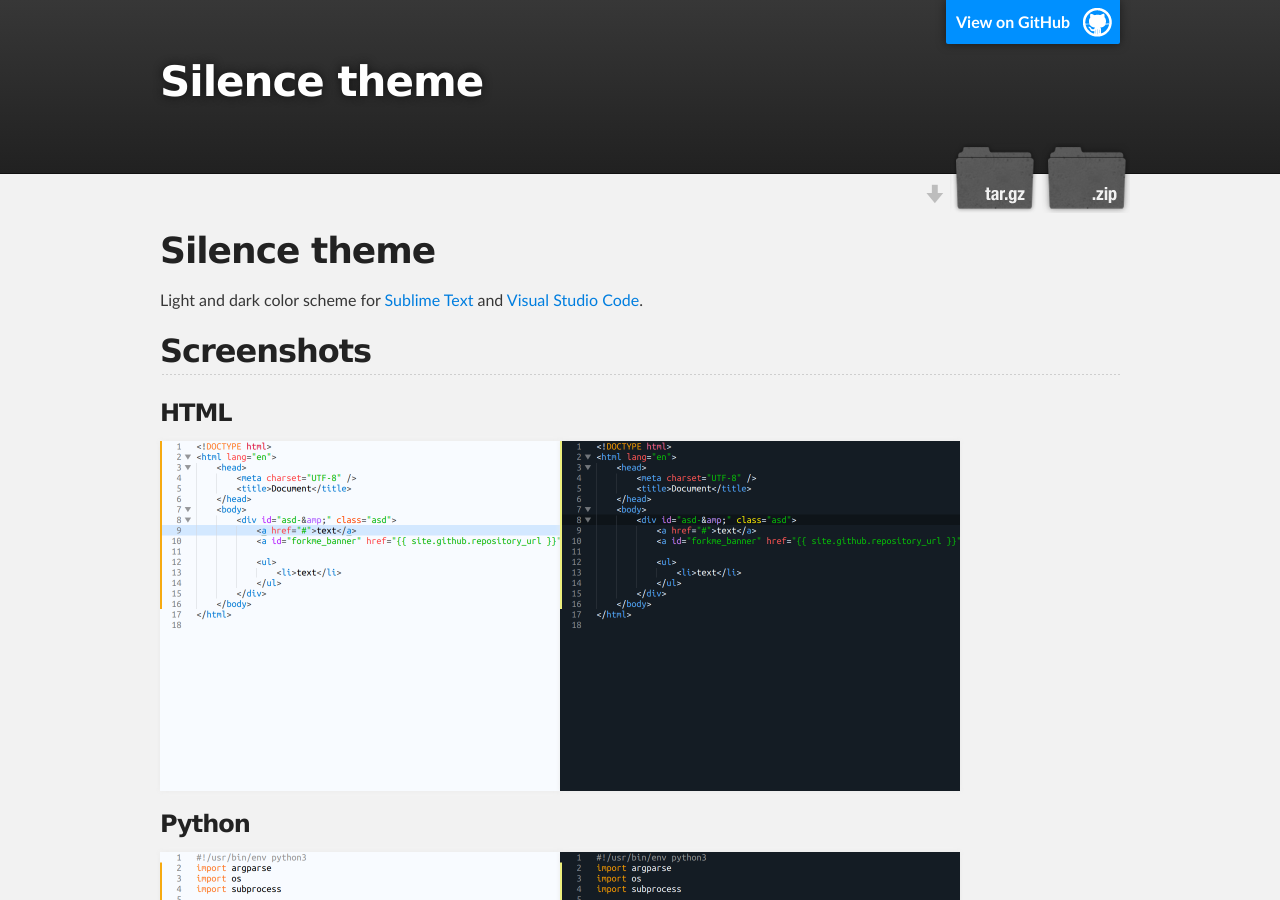
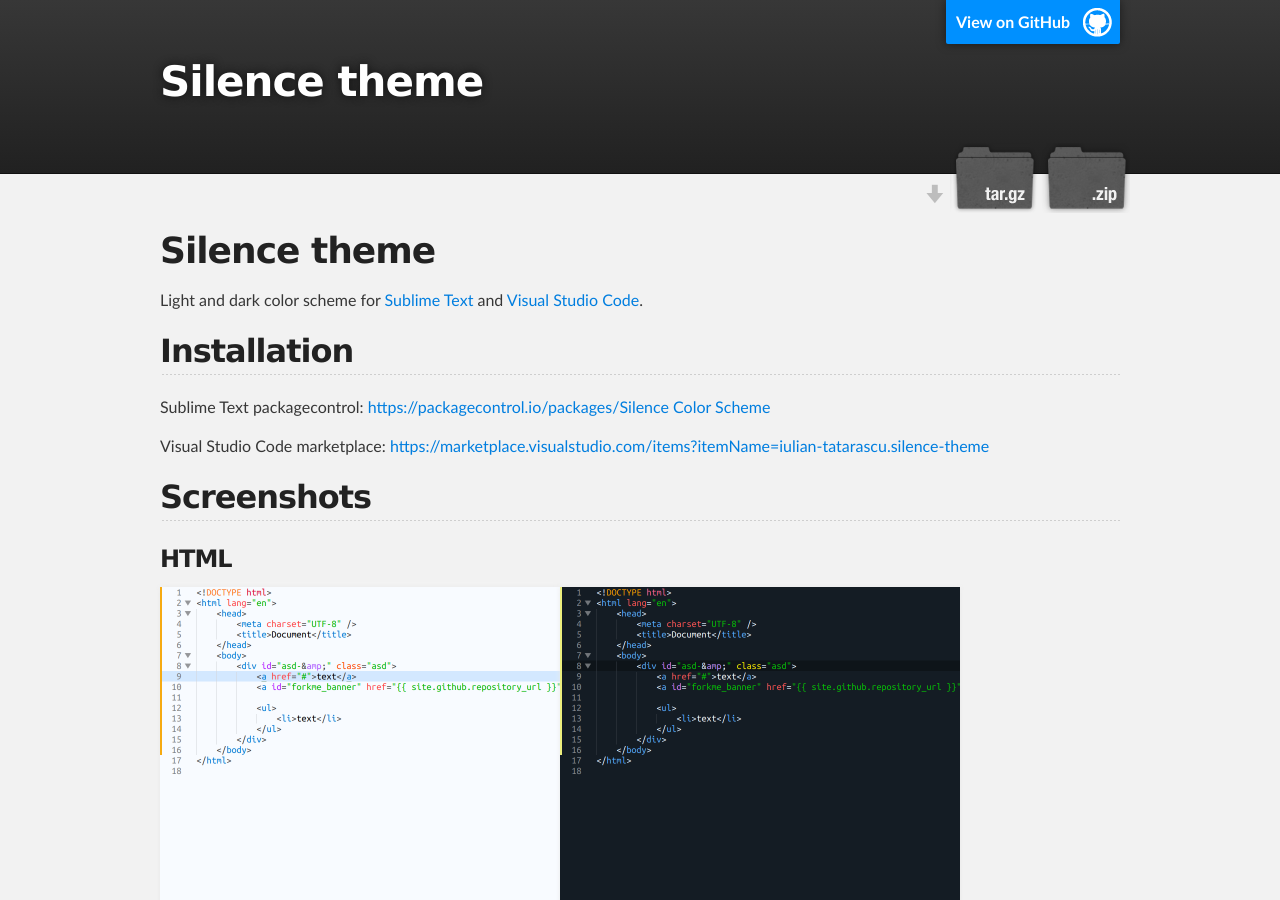
Before and after one commit to iuliantatarascu/silence-theme, a Jekyll site: the page built from index.md, in a window 1280 px wide and 900 px high. Built offline with Jekyll 4.4.1, drawn with Linux system fonts in a browser that asks for light colours; the repository's description, which GitHub fills in, is left out; our own code applies the rules of GitHub Pages for plain Markdown files.

Commit message:
add installation links

```diff
--- a/index.md
+++ b/index.md
@@ -5,8 +5,13 @@
 
 Light and dark color scheme for [Sublime Text](https://www.sublimetext.com) and [Visual Studio Code](https://code.visualstudio.com).
 
+## Installation
+
+Sublime Text packagecontrol: [https://packagecontrol.io/packages/Silence Color Scheme](https://packagecontrol.io/packages/Silence%20Color%20Scheme)
+
+Visual Studio Code marketplace: [https://marketplace.visualstudio.com/items?itemName=iulian-tatarascu.silence-theme](https://marketplace.visualstudio.com/items?itemName=iulian-tatarascu.silence-theme)
+
 ## Screenshots
-
 
 ### HTML
 <img src="screenshots/light-html.png" alt="HTML (Light)" style="max-width: 400px;" /><img src="screenshots/dark-html.png" alt="HTML (Dark)" style="max-width: 400px;" />
```
